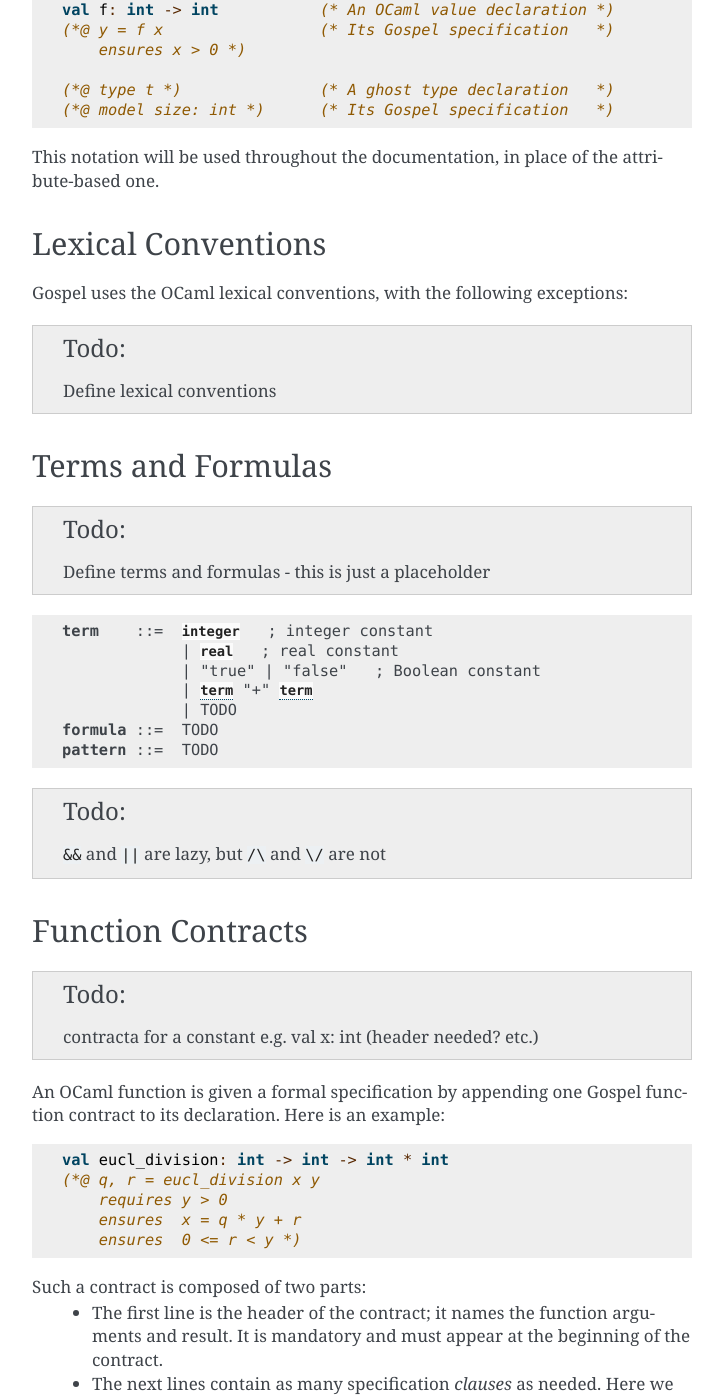
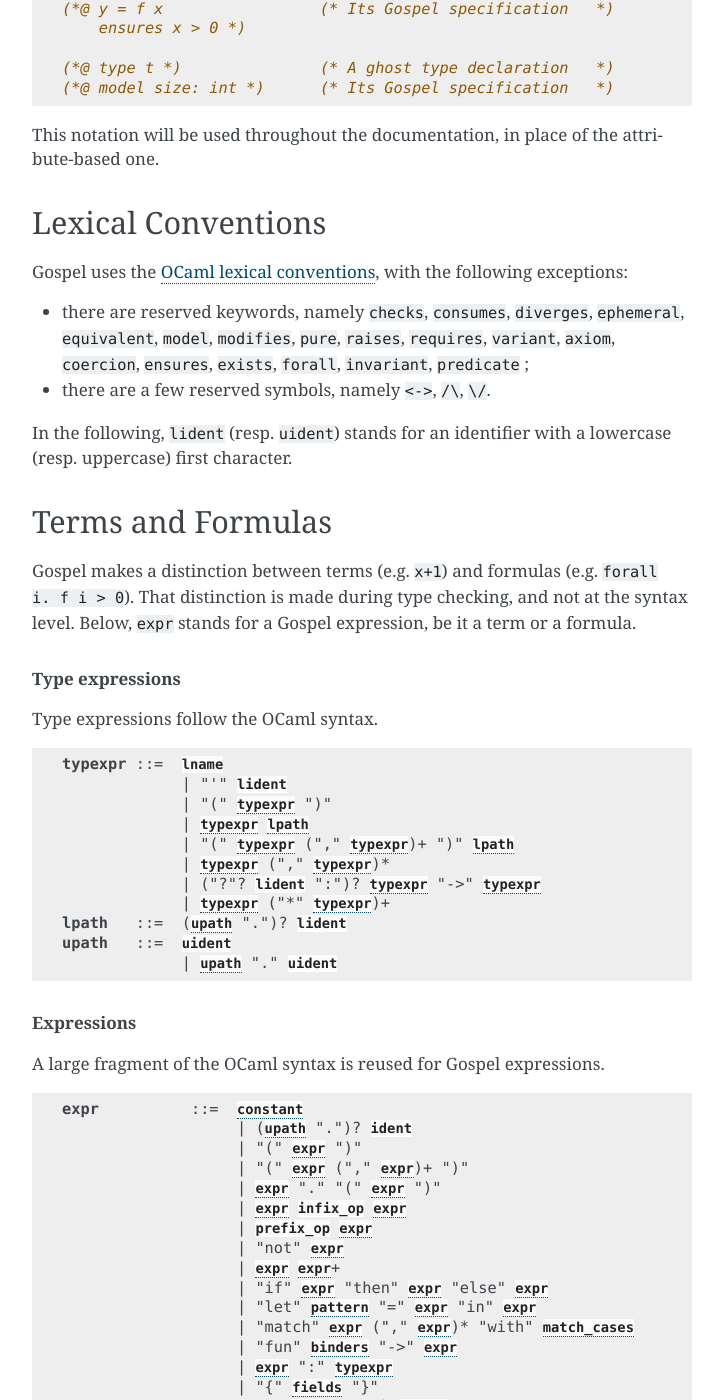
Before and after one commit to ocaml-gospel/gospel, a Sphinx documentation site: the page built from doc/language.rst, in a window 1280 px wide and 1400 px high, scrolled down 1171 px. Shown: the whole window, without its empty margins (388-1111 px from the left). Built offline with Sphinx 7.4.7, drawn with Linux system fonts in a browser that asks for light colours; some of the changed text lies outside the part shown.

Commit message:
doc: terms and formulas

```diff
--- a/doc/language.rst
+++ b/doc/language.rst
@@ -9,8 +9,8 @@
 
 Gospel annotations are written in interface files (``.mli``).
 
-`OCaml attributes <https://caml.inria.fr/pub/docs/manual-ocaml/attributes.html>`
-with the identifier `gospel` are used to bear the Gospel specifications in their
+`OCaml attributes <https://caml.inria.fr/pub/docs/manual-ocaml/attributes.html>`_
+with the identifier ``gospel`` are used to bear the Gospel specifications in their
 payload, as strings: ``[@@gospel "<spec>"]`` or ``[@@@gospel "<spec>"]``.
 
 .. rubric:: Floating attributes
@@ -32,7 +32,7 @@
   val f: int -> int
   [@@gospel "y = f x ensures x > 0"]
 
-.. rubric:: Specification of ghost and logical Declarations
+.. rubric:: Specification of ghost and logical declarations
 
 When ghost and logical declarations need to be specified with a contract, the
 contract should reside in an attribute attached to the string containing the
@@ -62,26 +62,127 @@
 Lexical Conventions
 -------------------
 
-Gospel uses the OCaml lexical conventions, with the following
+Gospel uses the `OCaml lexical conventions <https://caml.inria.fr/pub/docs/manual-ocaml/lex.html>`_, with the following
 exceptions:
 
-.. todo:: Define lexical conventions
+* there are reserved keywords, namely ``checks``, ``consumes``,
+  ``diverges``, ``ephemeral``, ``equivalent``, ``model``,
+  ``modifies``, ``pure``, ``raises``, ``requires``, ``variant``,
+  ``axiom``, ``coercion``, ``ensures``, ``exists``, ``forall``,
+  ``invariant``, ``predicate`` ;
+
+* there are a few reserved symbols, namely ``<->``, ``/\``, ``\/``.
+
+In the following, ``lident`` (resp. ``uident``) stands for an
+identifier with a lowercase (resp. uppercase) first character.
 
 Terms and Formulas
 ------------------
 
-.. todo:: Define terms and formulas - this is just a placeholder
+Gospel makes a distinction between terms (e.g. ``x+1``) and formulas
+(e.g. ``forall i. f i > 0``). That distinction is made during type
+checking, and not at the syntax level. Below, ``expr`` stands for a
+Gospel expression, be it a term or a formula.
+
+.. rubric:: Type expressions
+
+Type expressions follow the OCaml syntax.
 
 .. productionlist::
-    term: `integer`   ; integer constant
-        : | `real`   ; real constant
-        : | "true" | "false"   ; Boolean constant
-        : | `term` "+" `term`
-        : | TODO
-   formula: TODO
-   pattern: TODO
+   typexpr: `lname`
+        : | "'" `lident`
+        : | "(" `typexpr` ")"
+        : | `typexpr` `lpath`
+        : | "(" `typexpr` ("," `typexpr`)+ ")" `lpath`
+        : | `typexpr` ("," `typexpr`)*
+        : | ("?"? `lident` ":")? `typexpr` "->" `typexpr`
+        : | `typexpr` ("*" `typexpr`)+
+   lpath: (`upath` ".")? `lident`
+   upath: `uident`
+        : | `upath` "." `uident`
 
-.. todo:: ``&&`` and ``||`` are lazy, but ``/\`` and ``\/`` are not
+.. rubric:: Expressions
+
+A large fragment of the OCaml syntax is reused for Gospel expressions.
+
+.. productionlist::
+    expr: `constant`
+        : | (`upath` ".")? `ident`
+        : | "(" `expr` ")"
+        : | "(" `expr` ("," `expr`)+ ")"
+        : | `expr` "." "(" `expr` ")"
+        : | `expr` `infix_op` `expr`
+        : | `prefix_op` `expr`
+        : | "not" `expr`
+        : | `expr` `expr`+
+        : | "if" `expr` "then" `expr` "else" `expr`
+        : | "let" `pattern` "=" `expr` "in" `expr`
+        : | "match" `expr` ("," `expr`)* "with" `match_cases`
+        : | "fun" `binders` "->" `expr`
+        : | `expr` ":" `typexpr`
+        : | "{" `fields` "}"
+        : | "{" `expr` "with` `fields` "}"
+        : | "[@...]" `expr`
+        : | ...
+   binders: `lident`+ (":" `typexpr`)?
+   pattern: "_"
+        : | `lident`
+        : | `uname` `pattern`?
+        : | "()"
+        : | "(" `pattern` ")"
+        : | `pattern` ("," `pattern`)+
+        : | `pattern` "::" `pattern`
+        : | `pattern` "as` `lident`
+        : | `pattern` "|" `pattern`
+        : | "{" `field_pattern_` (";" `field_pattern)* "}"
+   field_pattern: `lname` "=" `pattern`
+        : | `lname`
+   match_cases: "|"? `match_case` ("|" `match_case`)*
+   match_case: `pattern` "->" `expr`
+   fields: `field` (";" `field`)*
+   field: `lname` "=" `expr`
+        : | `lname`
+   constant: `integer_literal`
+        : | `real_literal`
+        : | "true" | "false"
+        : | "()"
+        : | "[]"
+
+.. rubric:: Gospel-specific expressions
+
+In addition, there is syntax that is specific to Gospel.
+
+.. productionlist::
+   expr : ...
+        : | `expr` "/\" `expr`
+        : | `expr` "\/" `expr`
+        : | "old" `expr`
+        : | `quantifier` `binders` ("," `binders`)* "." `expr`
+        : | `expr` "[" `expr` "]"
+        : | `expr` "[" `expr` "<-" `expr` "]"
+        : | `expr` "[" `expr` ".." `expr` "]"
+        : | `expr` "[" ".." `expr` "]"
+        : | `expr` "[" `expr` ".." "]"
+        : | `expr` "." "(" `expr` "<-" `expr` ")"
+   quantifier: `forall`
+        : | `exists`
+
+Note that ``e1[e2]`` is part of the OCaml syntax (application
+of ``e1`` to a single-element list ``[e2]``) but is listed here as it
+has a different meaning in Gospel (namely, access to a sequence element).
+
+There are two operators for logical conjunction, namely ``&&`` and
+``/\``, and two operators for logical disjunction, namely ``||`` and
+``\/``. A distinction between the two, if any, is tool-specific. For
+instance, a deductive verification tool may interpret ``A && B`` as
+``A /\ (A -> B)`` and a runtime assertion checking tool may interpret
+``A && B`` as a lazy operator (as in OCaml) and ``A /\ B`` as a strict
+operator.
+
+A noticeable difference w.r.t. the OCaml syntax is that infix
+operators can be chained in Gospel. One can write ``0 <= n < 100``,
+for instance, and it is interpreted as ``0 <= n /\ n < 100``.
+
 
 Function Contracts
 ------------------
@@ -110,7 +211,7 @@
     clause: `precondition`
         : | `postcondition`
         : | `exceptional_postcondition`
-        : | "modifies" `term` ("," `term`)*
+        : | "modifies" `expr` ("," `expr`)*
         : | `equivalence`
         : | `divergence`
         : | "consumes"
```
